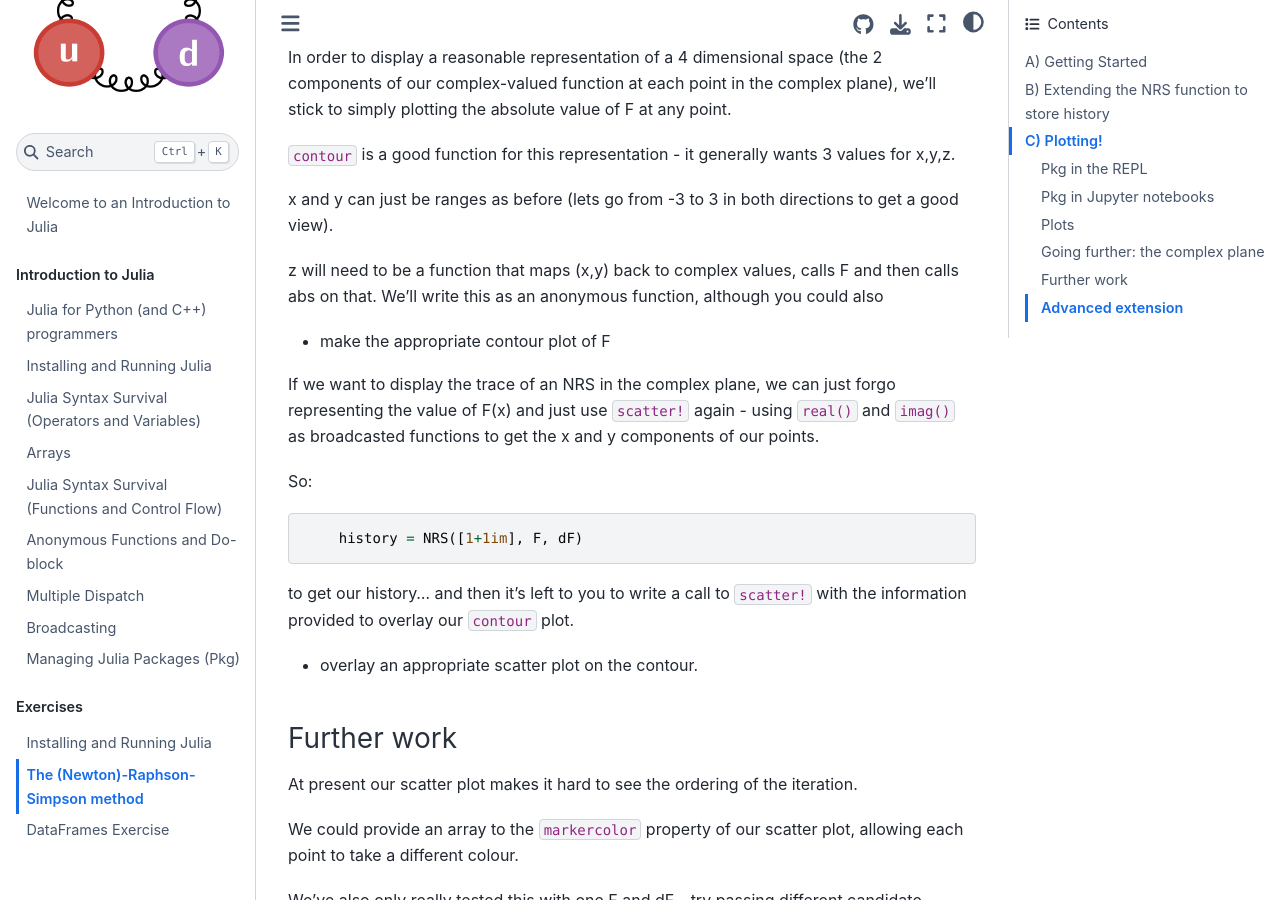
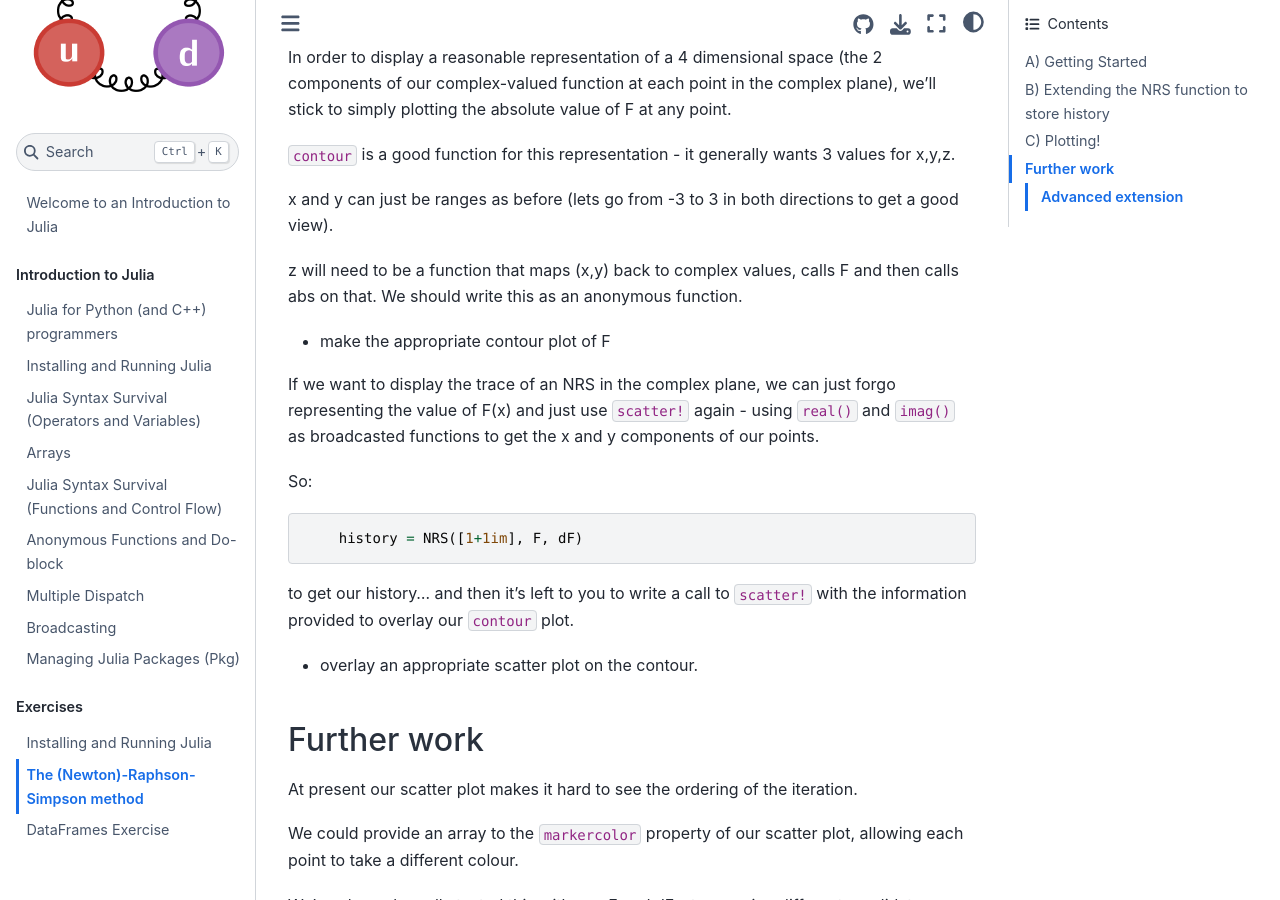
Before and after one commit to JuliaHEP/JuliaHEP-2023, a Jupyter Book: the page built from julia-intro/docs/exercises/juliafunctions.md, in a window 1280 px wide and 900 px high, scrolled down 5950 px. Built offline with Jupyter Book 1.0.4 settings and Sphinx 7.4.7 and the Sphinx Book theme 1.1.4, drawn with Linux system fonts in a browser that asks for light colours; pages that are not in the unit, such as notebooks, are missing from menus.

Commit message:
small ordering fixes

```diff
--- a/julia-intro/docs/exercises/juliafunctions.md
+++ b/julia-intro/docs/exercises/juliafunctions.md
@@ -198,7 +198,7 @@ In order to display a reasonable representation of a 4 dimensional space (the 2
 
 x and y can just be ranges as before (lets go from -3 to 3 in both directions to get a good view).
 
-z will need to be a function that maps (x,y) back to complex values, calls F and then calls abs on that. We'll write this as an anonymous function, although you could also
+z will need to be a function that maps (x,y) back to complex values, calls F and then calls abs on that. We should write this as an anonymous function.
 
 * make the appropriate contour plot of F
 
@@ -214,7 +214,7 @@ to get our history... and then it's left to you to write a call to `scatter!` wi
 
 * overlay an appropriate scatter plot on the contour.
 
-### Further work
+## Further work
 
 At present our scatter plot makes it hard to see the ordering of the iteration.
 
```
